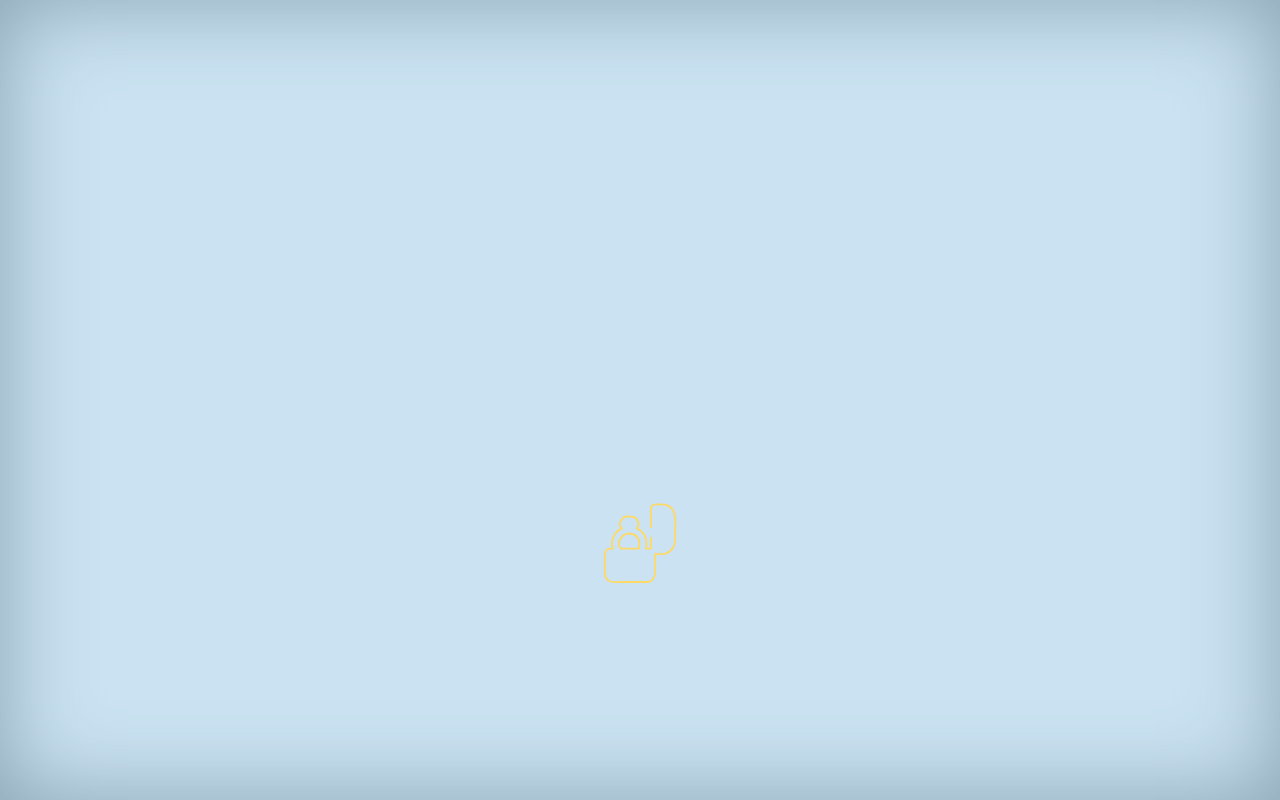
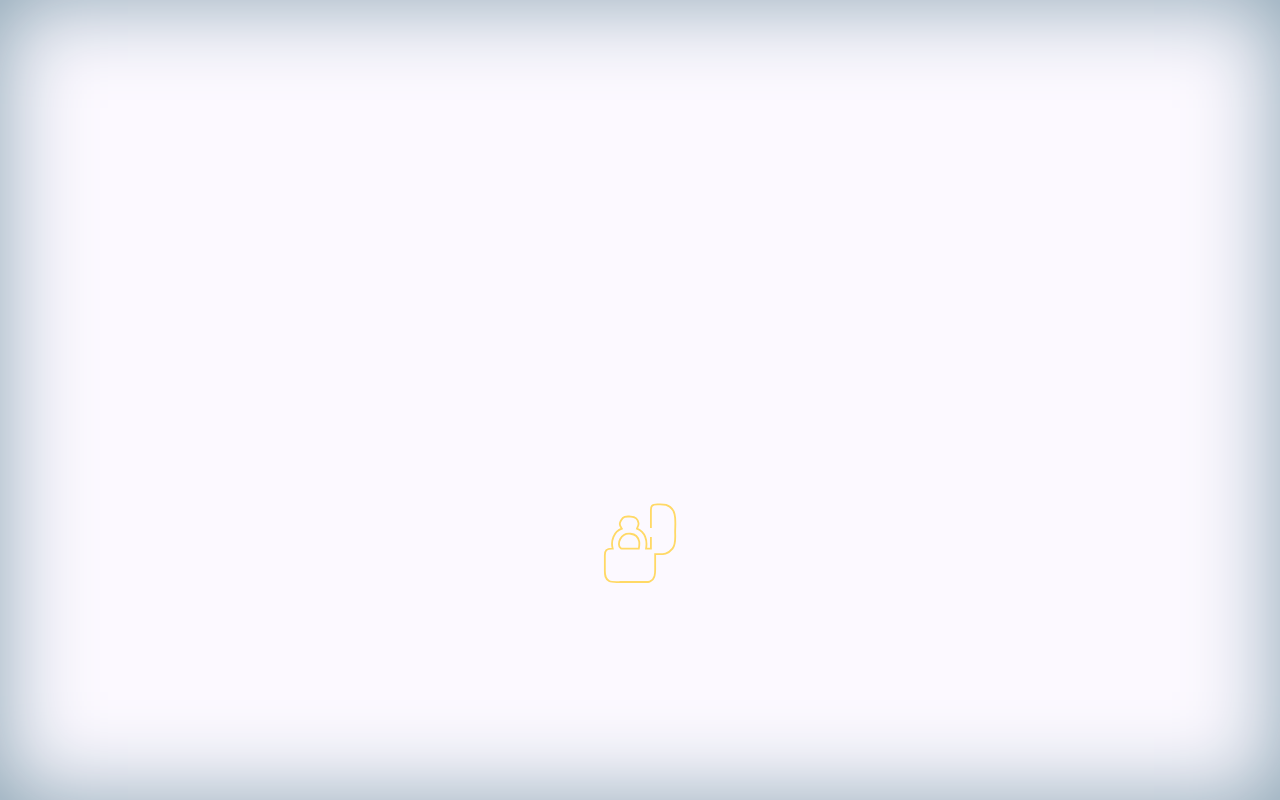
Before and after one commit to fahimjason/wedding-greetings, a plain HTML site: page index.html in a window 1280 px wide. Shown: the top 800 px of the page. Drawn offline with Linux system fonts and the light colour scheme.

```diff
--- a/css/styles.css
+++ b/css/styles.css
@@ -61,7 +61,7 @@ a:visited {
     flex-direction: column;
     width: 100%;
     min-height: 100vh;
-    background-color: #cae2f1;
+    background-color: #caf1;
     box-shadow: inset 0px 0px 90px #87a1b1
 }
 #heading-path {
```
